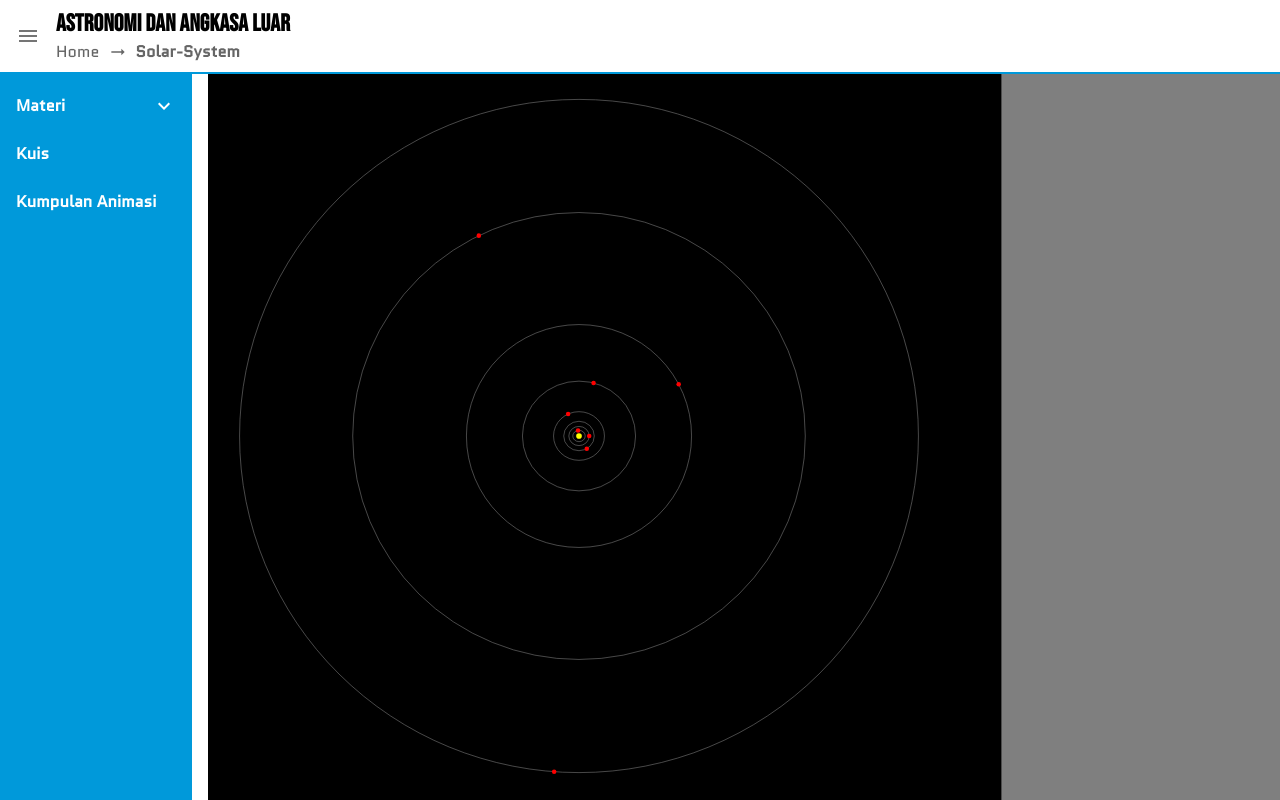
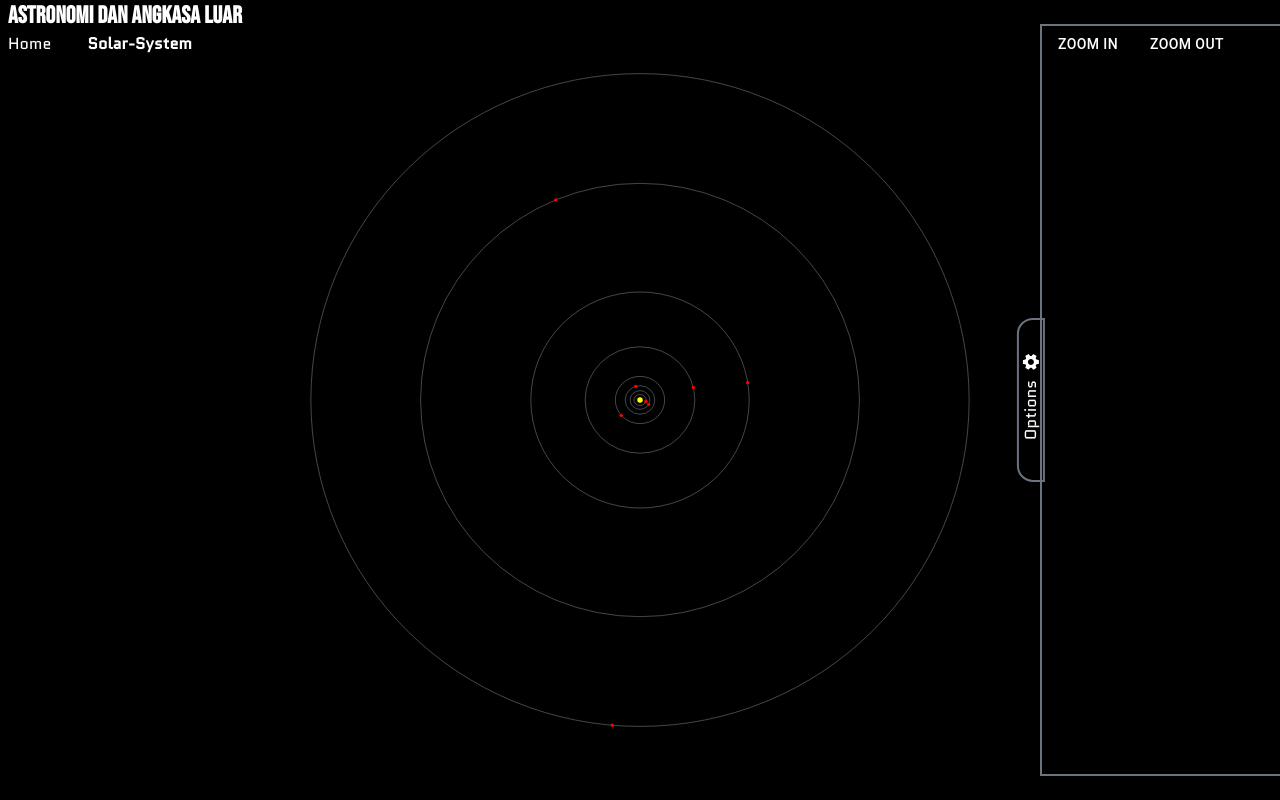
Before and after one commit to AkipTsaqif/astro-taman-belajar, a React (Vite) app: page /solar-system in a window 1280 px wide. Built offline with nearby package versions, Linux system fonts and the light colour scheme.

Commit message:
progress dev tata surya ep1

```diff
--- a/src/components/animations/SolarSystem.jsx
+++ b/src/components/animations/SolarSystem.jsx
@@ -1,9 +1,12 @@
 import React, { useEffect, useRef, useState } from "react";
-import { Box, Slider, Typography } from "@mui/material";
+import { Box, Breadcrumbs, Button, Slider, Typography } from "@mui/material";
+import ArrowRightAltIcon from "@mui/icons-material/ArrowRightAlt";
+import SettingsIcon from "@mui/icons-material/Settings";
 import useDidMountEffect from "../../hooks/useDidMountEffect";
 import Navbar from "../../shared-components/Navbar";
 import AnimationControls from "../../shared-components/AnimationControls";
 import randomize from "../../utilities/randomize";
+import { Link } from "react-router-dom";
 
 const planetData = [
     {
@@ -67,21 +70,55 @@ const planetData = [
 const SolarSystem = (props) => {
     const [player, setPlayer] = useState(0);
     const [elapsedTime, setElapsedTime] = useState(0);
+    const [isPanning, setIsPanning] = useState(false);
+
+    const pathnames = location.pathname.split("/").filter((x) => x);
 
     const [overlay, setOverlay] = useState(true);
+    const [zoom, setZoom] = useState(1);
+    const [selectedPlanet, setSelectedPlanet] = useState(null);
+    const [centerOffset, setCenterOffset] = useState({
+        offsetX: 0,
+        offsetY: 0,
+    });
+    const [startPoint, setStartPoint] = useState({ x: 0, y: 0 });
+    const [endPoint, setEndPoint] = useState({ x: 0, y: 0 });
 
-    useEffect(() => {
-        const animate = setInterval(() => {
+    // useEffect(() => {
+    //     const animate = setInterval(() => {
+    //         setPlayer(player + 1);
+    //         setElapsedTime((prevElapsedTime) => prevElapsedTime + 1000);
+
+    //         planetData.map(({ id, sma, smi, orbitSpeed, startPos }) => {
+    //             const updatedStartPos = startPos - orbitSpeed * elapsedTime; // Calculate updated startPos using elapsed time
+
+    //             const xPos = 700 + sma * Math.cos(updatedStartPos);
+    //             const yPos = 700 + smi * Math.sin(updatedStartPos);
+
+    //             const orbitingPlanet = document.getElementById(
+    //                 id.replace("-orbit", "")
+    //             );
+    //             orbitingPlanet.setAttribute("cx", xPos);
+    //             orbitingPlanet.setAttribute("cy", yPos);
+    //         });
+    //     }, 50);
+
+    //     return () => {
+    //         clearInterval(animate);
+    //     };
+    // }, [player]);
+
+    const animate = () => {
         setPlayer(player + 1);
-            setElapsedTime((prevElapsedTime) => prevElapsedTime + 1000);
+        setElapsedTime(
+            (prevElapsedTime) => prevElapsedTime + 0.05 / (zoom * 4)
+        );
 
-            planetData.map(({ id, sma, smi, orbitSpeed, startPos }) => {
-                const updatedStartPos = startPos - orbitSpeed * elapsedTime; // Calculate updated startPos using elapsed time
+        planetData.map(({ id, sma, smi, orbitSpeed, startPos }, i) => {
+            const updatedStartPos = startPos - orbitSpeed * elapsedTime;
 
             const xPos = 700 + sma * Math.cos(updatedStartPos);
             const yPos = 700 + smi * Math.sin(updatedStartPos);
-
-                console.log(updatedStartPos);
 
             const orbitingPlanet = document.getElementById(
                 id.replace("-orbit", "")
@@ -89,30 +126,127 @@ const SolarSystem = (props) => {
             orbitingPlanet.setAttribute("cx", xPos);
             orbitingPlanet.setAttribute("cy", yPos);
         });
-        }, 50);
+
+        requestAnimationFrame(animate);
+    };
+
+    useEffect(() => {
+        const animation = requestAnimationFrame(animate);
 
         return () => {
-            clearInterval(animate);
+            cancelAnimationFrame(animation);
         };
     }, [player]);
+
+    const getPlanetLocation = (id) => {
+        const circleElement = document.getElementById(id);
+        const svgElement = document.getElementById("svgContainer");
+
+        if (circleElement && svgElement) {
+            const svgWidth = svgElement.clientWidth;
+            const svgHeight = svgElement.clientHeight;
+            const circleRect = circleElement.getBoundingClientRect();
+            const offsetX =
+                circleRect.left + circleRect.width / 2 - svgWidth / 2;
+            const offsetY =
+                circleRect.top + circleRect.height / 2 - svgHeight / 2;
+
+            // console.log(offsetX);
+            setCenterOffset({ offsetX, offsetY });
+        }
+    };
+
+    const calculateViewBox = () => {
+        const viewBoxSize = 1400 / zoom; // Calculate the adjusted viewBox size
+        const viewBoxOffsetX =
+            (1400 - viewBoxSize) / 1.55 - centerOffset.offsetX / 36; // Calculate the offset to center the viewBox
+        console.log(1400 - viewBoxSize);
+        const viewBoxOffsetY =
+            (1400 - viewBoxSize) / 1.55 - centerOffset.offsetY / 36;
+        return `${viewBoxOffsetX} ${viewBoxOffsetY} ${viewBoxSize} ${viewBoxSize}`;
+    };
+
+    useEffect(() => {
+        if (selectedPlanet) {
+            getPlanetLocation(selectedPlanet);
+            calculateViewBox();
+            console.log("ini jalan");
+        }
+    }, [selectedPlanet, player]);
+
+    const svgOnMouseDown = (e) => {
+        setIsPanning(true);
+        setStartPoint({ x: e.x, y: e.y });
+    };
+
+    const svgOnMouseMove = (e) => {
+        if (isPanning) {
+            setEndPoint({ x: e.x, y: e.y });
+            let dx = startPoint.x - endPoint;
+        }
+    };
 
     // useEffect(() => {
     //     if (isPlay) setAngle(angle - 0.001);
     // }, [angle, isPlay]);
     return (
-        <Navbar>
-            <Box className="flex-1 overflow-y-auto max-h-screen">
+        <>
+            <Box className="fixed top-0 w-full bg-transparent z-10">
+                <Box id="topbar" className="flex flex-col px-2">
+                    <Typography
+                        className="text-white text-2xl font-bold font-bebas"
+                        variant="h6"
+                    >
+                        Astronomi dan Angkasa Luar
+                    </Typography>
+                    <Breadcrumbs
+                        separator={
+                            <ArrowRightAltIcon fontSize="small" color="white" />
+                        }
+                    >
+                        <Link to="/" className="font-quantico text-white">
+                            Home
+                        </Link>
+                        {pathnames.map((name, index) => {
+                            const routeTo = `/${pathnames
+                                .slice(0, index + 1)
+                                .join("/")}`;
+                            const isLast = index === pathnames.length - 1;
+                            return isLast ? (
+                                <Typography
+                                    className="font-bold font-quantico capitalize text-white"
+                                    key={name}
+                                >
+                                    {name}
+                                </Typography>
+                            ) : (
+                                <Link
+                                    to={routeTo}
+                                    key={name}
+                                    className="font-quantico capitalize text-white"
+                                >
+                                    {name}
+                                </Link>
+                            );
+                        })}
+                    </Breadcrumbs>
+                </Box>
+            </Box>
+            <Box id="svg" className="overflow-y-hidden max-h-screen bg-black">
                 <div>
                     <div
                         // onMouseOver={() => setIsHovered(true)}
                         // onMouseOut={() => setIsHovered(false)}
-                        className={`relative scale-[1.1] border-2 border-binus`}
+                        className={`relative overflow-hidden`}
                     >
                         <svg
-                            viewBox="0 0 1400 1400"
-                            width="60vw"
-                            height="90vh"
-                            className="bg-black"
+                            id="svgContainer"
+                            viewBox={calculateViewBox()}
+                            width={`${60 * zoom}vw`}
+                            height={`${100 * zoom}vh`}
+                            className="mx-auto"
+                            onMouseDown={(e) => svgOnMouseDown(e)}
+                            onMouseMove={(e) => svgOnMouseMove(e)}
                         >
                             <circle
                                 cx="700"
@@ -131,27 +265,65 @@ const SolarSystem = (props) => {
                                         rx={sma}
                                         ry={smi}
                                         stroke="gray"
-                                        strokeWidth="1"
+                                        strokeWidth={1 / zoom}
                                         fill="none"
                                     />
                                     <circle
                                         id={id.replace("-orbit", "")}
-                                        r="4"
+                                        r={2 / (zoom / 1.5)}
                                         fill="red"
+                                        onClick={() =>
+                                            setSelectedPlanet(
+                                                id.replace("-orbit", "")
+                                            )
+                                        }
                                     />
                                 </React.Fragment>
                             ))}
                         </svg>
-                        {overlay && (
                         <Box
-                                className="absolute top-0 right-0 h-full bg-black opacity-50"
-                                style={{ width: "30%", pointerEvents: "none" }}
+                            id="right-sidebar"
+                            className={`absolute transform ${
+                                overlay ? "translate-x-0" : "translate-x-3/4"
+                            } w-1/4 top-0 right-0 h-full bg-transparent flex transition-transform duration-300`}
+                        >
+                            <Box className="w-1/4 h-full bg-transparent rounded-l-full">
+                                <div className="flex justify-start items-center h-screen">
+                                    <div
+                                        className="flex justify-around items-center -ml-[11px] border-2 border-gray-500 px-8 rounded-t-2xl text-center transform -rotate-90"
+                                        onClick={() => setOverlay(!overlay)}
+                                    >
+                                        <Typography className="text-white font-quantico px-2">
+                                            Options
+                                        </Typography>
+                                        <SettingsIcon
+                                            fontSize="small"
+                                            className="text-white"
                                         />
-                        )}
                                     </div>
                                 </div>
                             </Box>
-        </Navbar>
+                            <div className="w-3/4 bg-transparent border-l-2 border-y-2 my-6 border-gray-500">
+                                <Button
+                                    variant="filled"
+                                    onClick={() => setZoom((prev) => prev + 1)}
+                                    className="text-white"
+                                >
+                                    Zoom IN
+                                </Button>
+                                <Button
+                                    variant="filled"
+                                    onClick={() => setZoom((prev) => prev - 1)}
+                                    className="text-white"
+                                >
+                                    Zoom OUT
+                                </Button>
+                            </div>
+                        </Box>
+                    </div>
+                </div>
+            </Box>
+        </>
     );
 };
 
```
Lines whose indentation alone changed are shown as unchanged.
